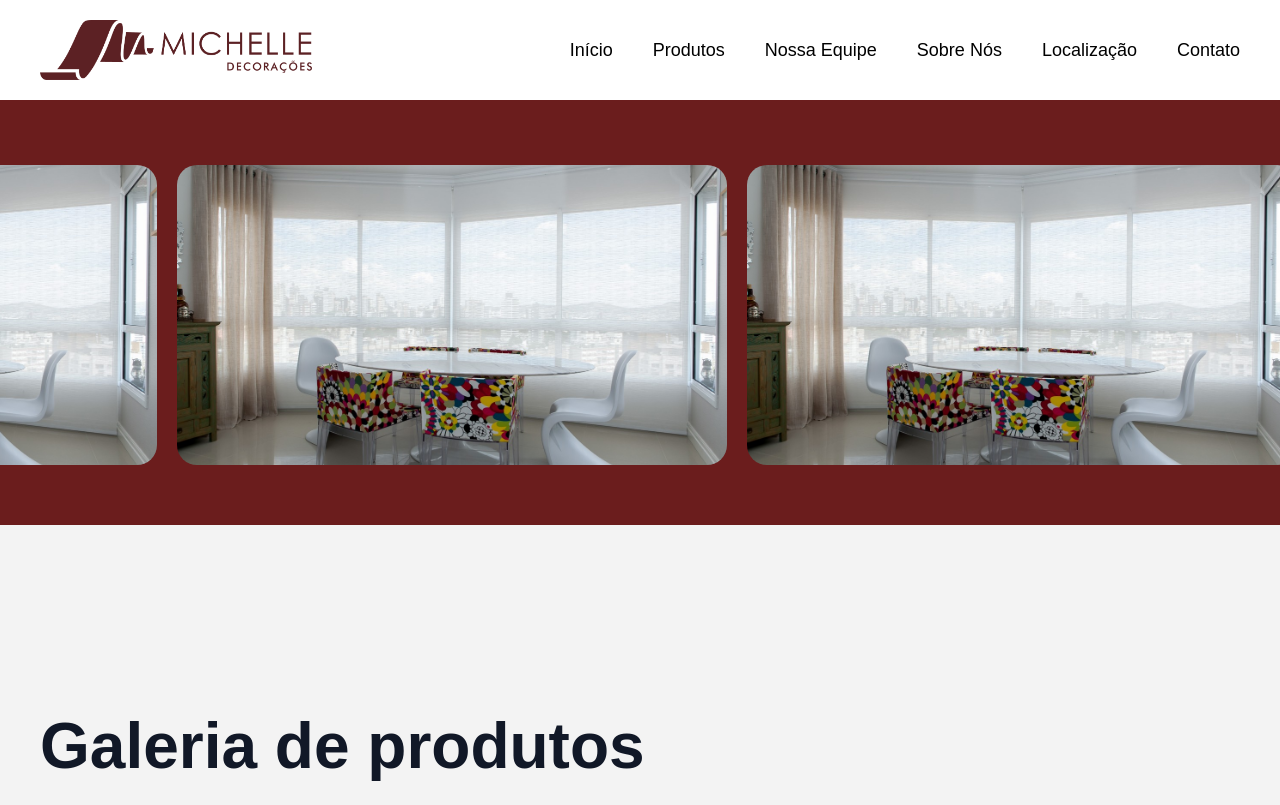
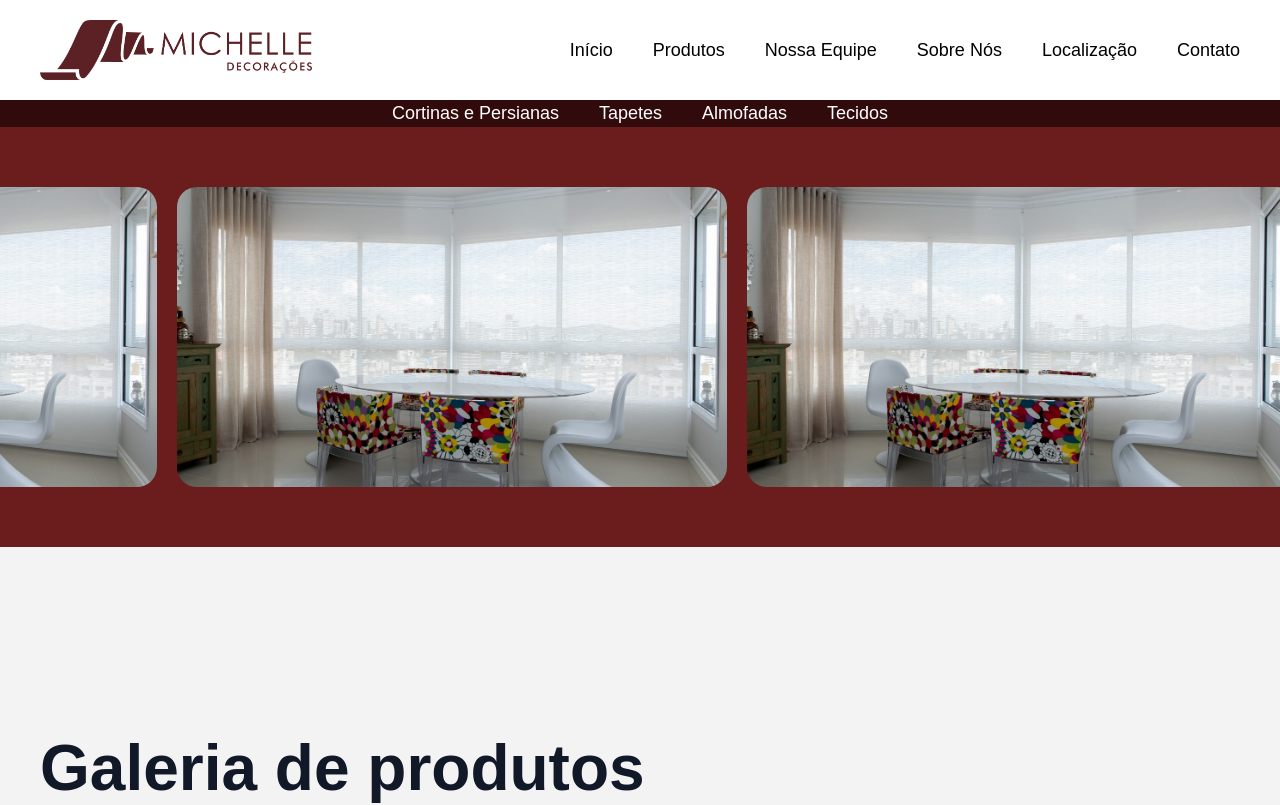
Before and after one commit to FlashUpJus/michelle-decoracoes, a React (Vite) app: page / in a window 1280 px wide. Shown: the top 805 px of the page. Built offline with nearby package versions, Linux system fonts and the light colour scheme.

Commit message:
feat: adiciona links de redirecionamento nos botões/ adiciona navbar para produtos.

```diff
--- a/src/components/Footer.jsx
+++ b/src/components/Footer.jsx
@@ -33,22 +33,22 @@ const Footer = () => {
         <div className="footer-section">
           <h4>Contato</h4>
 
-          <p>📍 <a href="#map" style={{color: 'inherit', textDecoration: 'none'}}>Santa Maria, RS</a></p>
-          <p>📞 <a href="tel:55999999999" style={{color: 'inherit', textDecoration: 'none'}}>(55) 99999-9999</a></p>
-          <p>✉️ <a href="mailto:contato@michelle.com" style={{color: 'inherit', textDecoration: 'none'}}>contato@michelle.com</a></p>
+          <p>📍 <a href="#map" style={{color: 'inherit', textDecoration: 'none'}}>Santa Maria, RS - Rua Silva Jardim, 1560 - Nossa Sra. do Rosario</a></p>
+          <p>📞 <a href="tel:55999999999" style={{color: 'inherit', textDecoration: 'none'}}>(55)98115-6491</a></p>
+          <p>✉️ <a href="mailto:contato@michelle.com" style={{color: 'inherit', textDecoration: 'none'}}>vendas.michelledecoracoes@gmail.com</a></p>
         </div>
 
         <div className="footer-section">
           <h4>Siga-nos</h4>
           <div className="social-placeholder">
              {/* link real no href nao sei quais sao*/}
-             <a href="https://www.instagram.com/" target="_blank" rel="noreferrer" className="social-icon">
+             <a href="https://www.instagram.com/lojamichelledecoracoes/" target="_blank" rel="noreferrer" className="social-icon">
                 <img src={instagram} alt="Instagram" />
              </a>
-             <a href="https://www.facebook.com/" target="_blank" rel="noreferrer" className="social-icon">
+             <a href="https://www.facebook.com/lojamichelledecoracoes/?locale=pt_BR" target="_blank" rel="noreferrer" className="social-icon">
                 <img src={facebook} alt="Facebook" />
              </a>
-             <a href="https://wa.me/5555999999999" target="_blank" rel="noreferrer" className="social-icon">
+             <a href="https://wa.me/5555981156479" target="_blank" rel="noreferrer" className="social-icon">
                 <img src={whatsapp} alt="WhatsApp" />
              </a>
           </div>
--- a/src/components/MapSection.jsx
+++ b/src/components/MapSection.jsx
@@ -9,14 +9,14 @@ function MapSection() {
         <h2>Como nos encontrar</h2>
 
         <p><strong>Localização:</strong></p>
-        <p>Rua Exemplo, 123</p>
+        <p>Rua Silva Jardim, 1560 - Nossa Sra. do Rosario</p>
         <p>Santa Maria - RS</p>
         <p>Brasil</p>
       </div>
 
       <div className="map-box">
         <iframe
-          src="https://www.google.com/maps?q=Santa+Maria+RS&output=embed"
+          src="https://www.google.com/maps?q=R.+Silva+Jardim,+1560,+Santa+Maria,+RS&output=embed"
           title="Mapa com a localizacao da Michelle Decoracoes em Santa Maria"
           width="100%"
           height="400"
--- a/src/components/Navbar.jsx
+++ b/src/components/Navbar.jsx
@@ -3,6 +3,7 @@ import "../styles/navbar.css";
 
 function Navbar() {
   return (
+    <div>
       <header className="navbar">
         <div className="logo">
           <img src="/img/logo-michelle.png" alt="Michelle Decorações" />
@@ -17,6 +18,13 @@ function Navbar() {
           <a href="#michelle-footer-exclusivo">Contato</a>
         </nav>
       </header>
+        <nav className="nav-2links" aria-label="Navegacao principal">
+          <a href="#cortinas">Cortinas e Persianas</a>
+          <a href="#tapetes">Tapetes</a>
+          <a href="">Almofadas</a>
+          <a href="">Tecidos</a>
+        </nav>
+    </div>
   );
 }
 
--- a/src/components/ProductSection.jsx
+++ b/src/components/ProductSection.jsx
@@ -7,7 +7,7 @@ function ProductSection() {
       <div className="container">
         <h2 className="title">Galeria de produtos</h2>
 
-        <h2 className="category-title">Cortinas</h2>
+        <h2 id="cortinas" className="category-title">Cortinas</h2>
 
         <div className="products-list">
 
@@ -19,8 +19,7 @@ function ProductSection() {
               </div>
 
               <div className="product-buttons">
-                <button className="btn-primary">
-                  Solicitar Orçamento
+                <button className="btn-primary" onClick={() => window.open('https://wa.me/5555981156479', '_blank')}> Solicitar Orçamento
                 </button>
                 <button className="btn-secondary">
                   Ver mais imagens
@@ -47,8 +46,7 @@ function ProductSection() {
               </div>
 
               <div className="product-buttons">
-                <button className="btn-primary">
-                  Solicitar Orçamento
+                <button className="btn-primary" onClick={() => window.open('https://wa.me/5555981156479', '_blank')}> Solicitar Orçamento
                 </button>
                 <button className="btn-secondary">
                   Ver mais imagens
@@ -75,8 +73,7 @@ function ProductSection() {
               </div>
 
               <div className="product-buttons">
-                <button className="btn-primary">
-                  Solicitar Orçamento
+                <button className="btn-primary" onClick={() => window.open('https://wa.me/5555981156479', '_blank')}> Solicitar Orçamento
                 </button>
                 <button className="btn-secondary">
                   Ver mais imagens
@@ -94,7 +91,7 @@ function ProductSection() {
 
         </div>
 
-        <h2 className="category-title">Tapetes</h2>
+        <h2 id="tapetes" className="category-title">Tapetes</h2>
         <div className="products-list">
 
           {/* PRODUTO 1 */}
@@ -108,8 +105,7 @@ function ProductSection() {
               </div>
 
               <div className="product-buttons">
-                <button className="btn-primary">
-                  Solicitar Orçamento
+                <button className="btn-primary" onClick={() => window.open('https://wa.me/5555981156479', '_blank')}> Solicitar Orçamento
                 </button>
                 <button className="btn-secondary">
                   Ver mais imagens
@@ -136,8 +132,7 @@ function ProductSection() {
               </div>
 
               <div className="product-buttons">
-                <button className="btn-primary">
-                  Solicitar Orçamento
+                <button className="btn-primary" onClick={() => window.open('https://wa.me/5555981156479', '_blank')}> Solicitar Orçamento
                 </button>
                 <button className="btn-secondary">
                   Ver mais imagens
@@ -164,8 +159,7 @@ function ProductSection() {
               </div>
 
               <div className="product-buttons">
-                <button className="btn-primary">
-                  Solicitar Orçamento
+                <button className="btn-primary" onClick={() => window.open('https://wa.me/5555981156479', '_blank')}> Solicitar Orçamento
                 </button>
                 <button className="btn-secondary">
                   Ver mais imagens
--- a/src/styles/navbar.css
+++ b/src/styles/navbar.css
@@ -6,7 +6,6 @@
   padding: 20px 40px;
   background: #ffffff;
 
-  border-bottom: 5px solid #6b1d1d;
 }
 
 /* LOGO */
@@ -17,6 +16,24 @@
 
 .logo img {
   height: 60px;
+}
+
+/* NAV 2*/
+.nav-2links {
+  display: flex;
+  justify-content: center;
+  gap: 40px;
+  background: #310b0b;
+}
+
+.nav-2links a {
+  font-size: 18px;
+  text-decoration: none;
+  color: #ffffff;
+}
+
+.nav-2links a:hover {
+  text-decoration: underline;
 }
 
 /* NAV */
@@ -34,6 +51,7 @@
 /* hover suave */
 .nav-links a:hover {
   color: #6b1d1d;
+  text-decoration: underline;
 }
 
 @media (max-width: 900px) {
```
Lines whose indentation alone changed are shown as unchanged.
